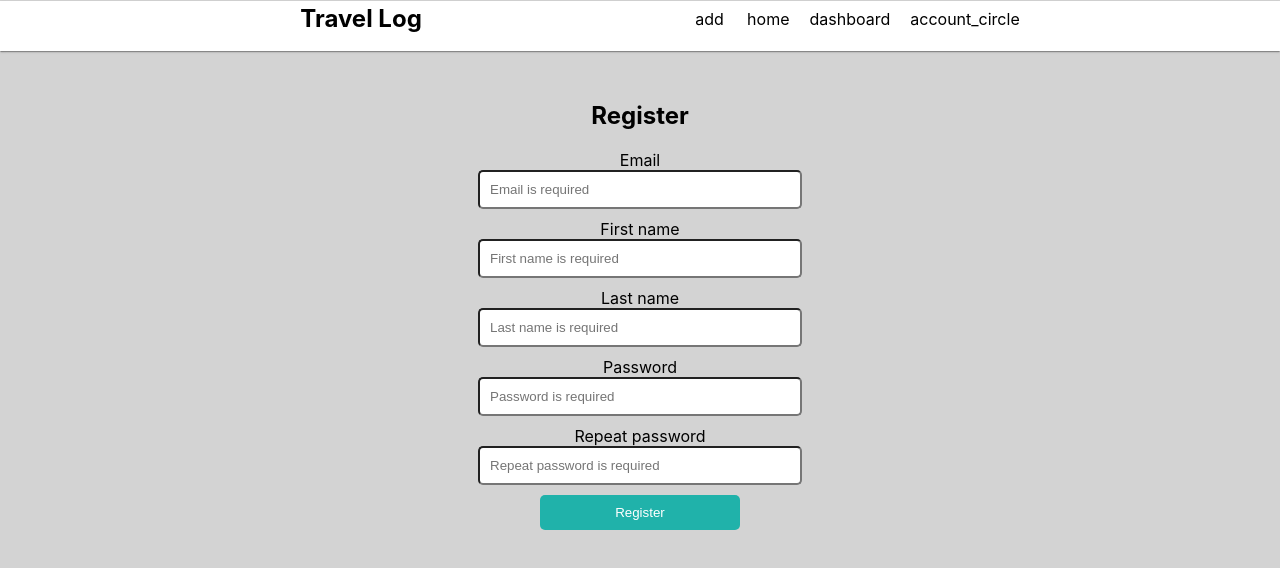
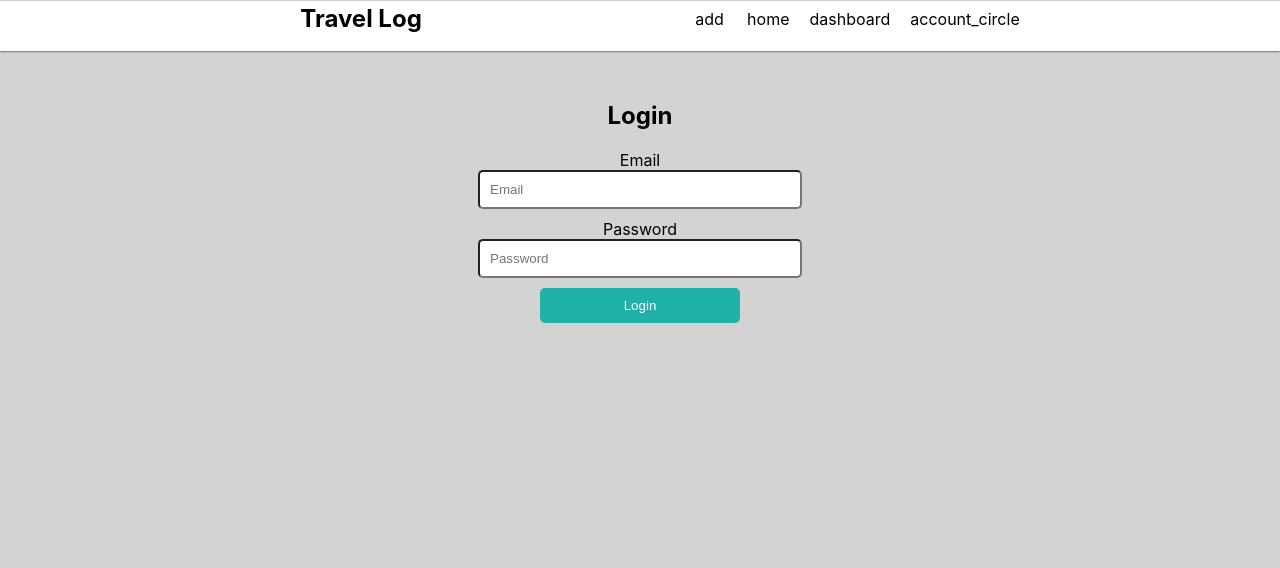
Before and after one commit to Asdiel85/Trave-Log, a React (Vite) app in the folder client/: page /login in a window 1280 px wide. Shown: the top 568 px of the page. Built offline with nearby package versions, Linux system fonts and the light colour scheme.

Commit message:
added login form

```diff
--- a/client/src/App.jsx
+++ b/client/src/App.jsx
@@ -1,5 +1,5 @@
 import Navigation from "./components/Navigation.jsx"
-import Register from "./components/Register.jsx"
+import Login from "./components/Login.jsx"
 import styles from  './App.module.css'
 
 
@@ -8,7 +8,7 @@ function App() {
     <>
     <Navigation />
     <div className={styles.container}>
-    <Register />
+  <Login />
     </div>
     </>
   )
--- a/client/src/components/Login.jsx
+++ b/client/src/components/Login.jsx
@@ -1,12 +1,56 @@
-import styles from './Login.module.css';
+import styles from './Register.module.css';
+import InputField from './InputField';
+import * as userService from '../service/userService'
+
+import { useState } from 'react';
 
 export default function Login() {
+  const [inputFields, setInputFields] = useState({
+    email: '',
+    password: '',
+  });
+
+  const handleChange = (e) => {
+    setInputFields({ ...inputFields, [e.target.name]: e.target.value });
+  };
+
+  const handleSubmit = async (event) => {
+    event.preventDefault();
+    try {
+      const token = await userService.login(inputFields)
+    } catch (error) {
+      console.log(error);
+    }
+  };
+
   return (
-    <div className={styles.login}>
-      <h2>Travel Log</h2>
-      <input type="email" name="email" placeholder="email" />
-      <input type="password" name="password" placeholder="password" />
-      <button className={styles.button}>Login</button>
-    </div>
+    <>
+      <form onSubmit={handleSubmit} className={styles.login}>
+        <h2>Login</h2>
+        <InputField
+          label="email"
+          title="Email"
+          type="email"
+          name="email"
+          placeholder="Email"
+          id="email"
+          value={inputFields.email}
+          onChange={handleChange}
+        />
+        <InputField
+          label="password"
+          title="Password"
+          type="password"
+          name="password"
+          placeholder="Password"
+          id="password"
+          value={inputFields.password}
+          onChange={handleChange}
+        />
+        <button type="submit" className={styles.button}>
+          Login
+        </button>
+      </form>
+    </>
   );
 }
--- a/client/src/service/userService.js
+++ b/client/src/service/userService.js
@@ -11,3 +11,15 @@ export const register = async (userData) => {
     const result = await response.json();
     return result;
 }
+
+export const login = async (email, password) => {
+    const response = await fetch(`${BASE_URL}${LOGIN}`, {
+        method: 'POST',
+        headers: {
+            'Content-Type': 'application/json'
+        },
+        body: JSON.stringify(email, password)
+    })
+    const token = await response.json();
+    return token;
+}
```
